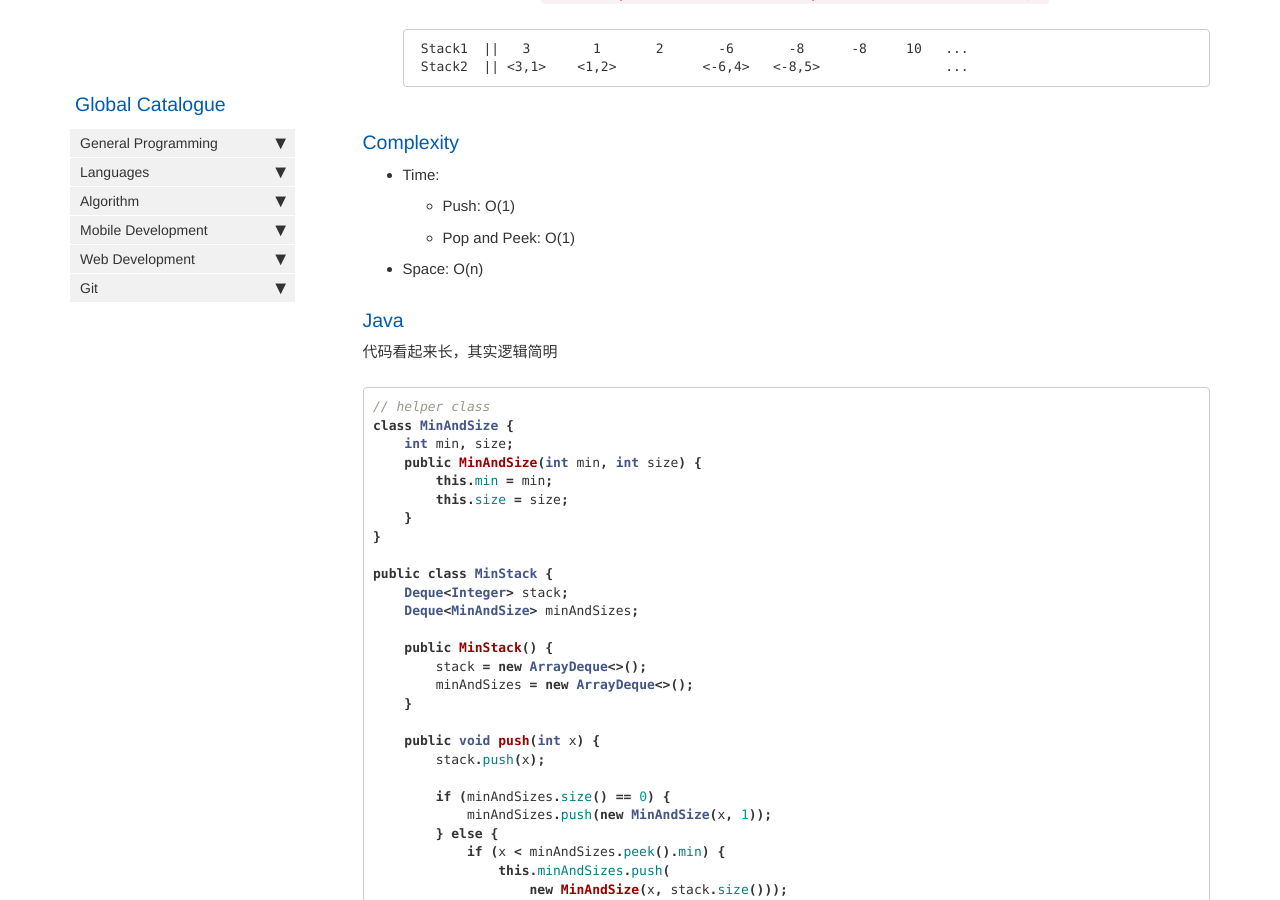
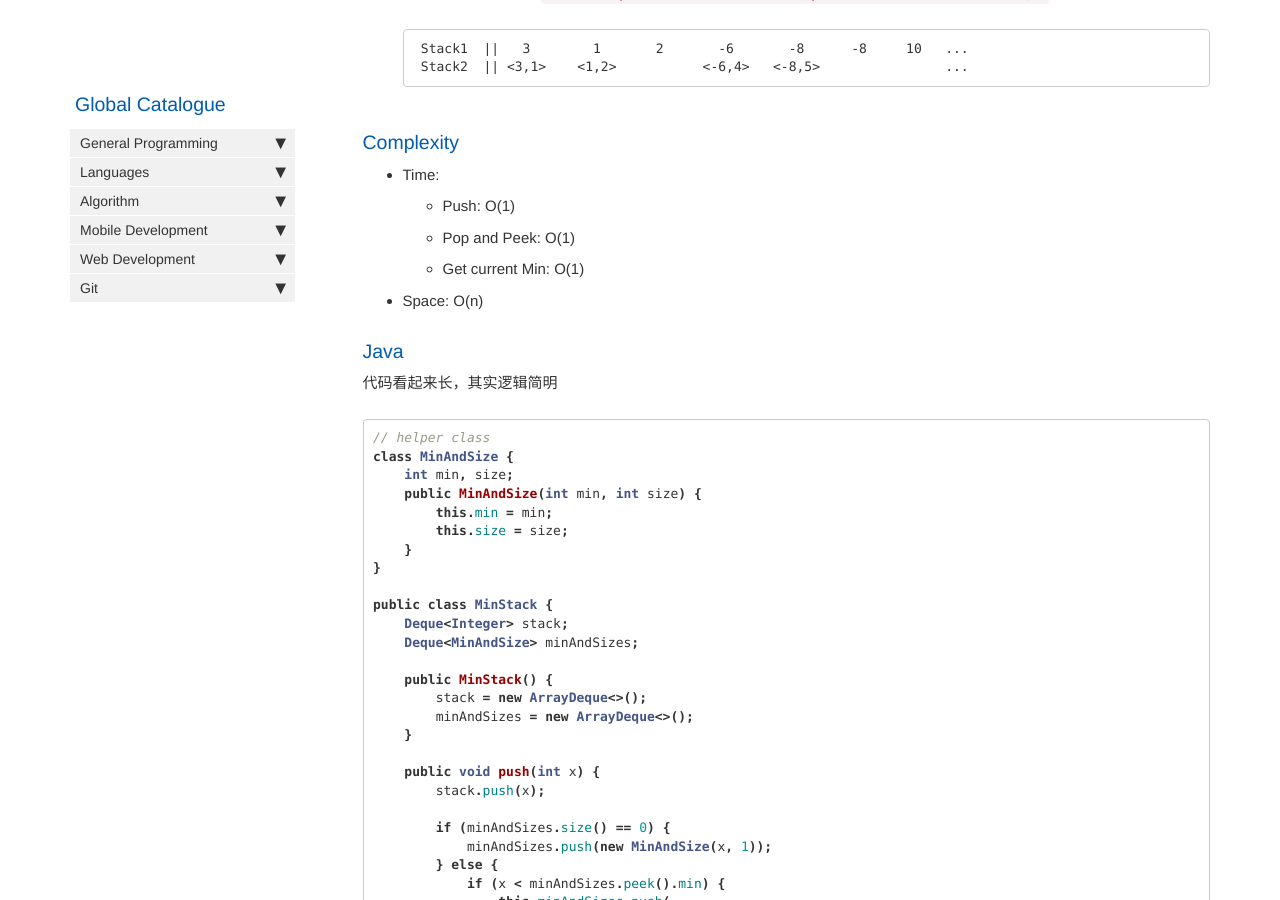
Before and after one commit to HungryOrc/hungryorc.github.io, a Jekyll site: the page built from pages/algorithm/algorithm_min_or_max_stack.md, in a window 1280 px wide and 900 px high, scrolled down 832 px. Built offline with Jekyll 4.4.1, drawn with Linux system fonts in a browser that asks for light colours; nearby versions of some CDN libraries; comment, search, counter and statistics services are not loaded; some of the changed text lies outside the part shown.

Commit message:
Update algorithm_min_or_max_stack.md

```diff
--- a/pages/algorithm/algorithm_min_or_max_stack.md
+++ b/pages/algorithm/algorithm_min_or_max_stack.md
@@ -44,6 +44,7 @@ minStack.getMin();   --> Returns -2.
 * Time:
   * Push: O(1)
   * Pop and Peek: O(1)
+  * Get current Min: O(1)
 * Space: O(n)
 
 ### Java
@@ -120,6 +121,7 @@ public class MinStack {
 * Time:
   * Push: O(1)
   * Pop and Peek: O(1)
+  * Get current Min: O(1)
 * Space: O(n)
 
 ### Java
```
